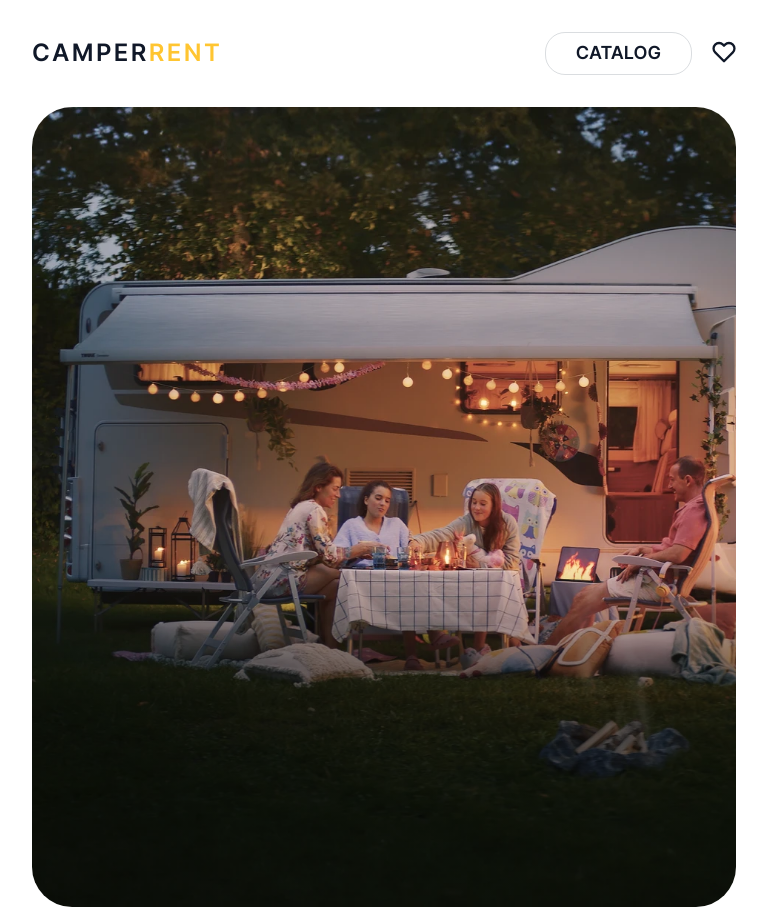
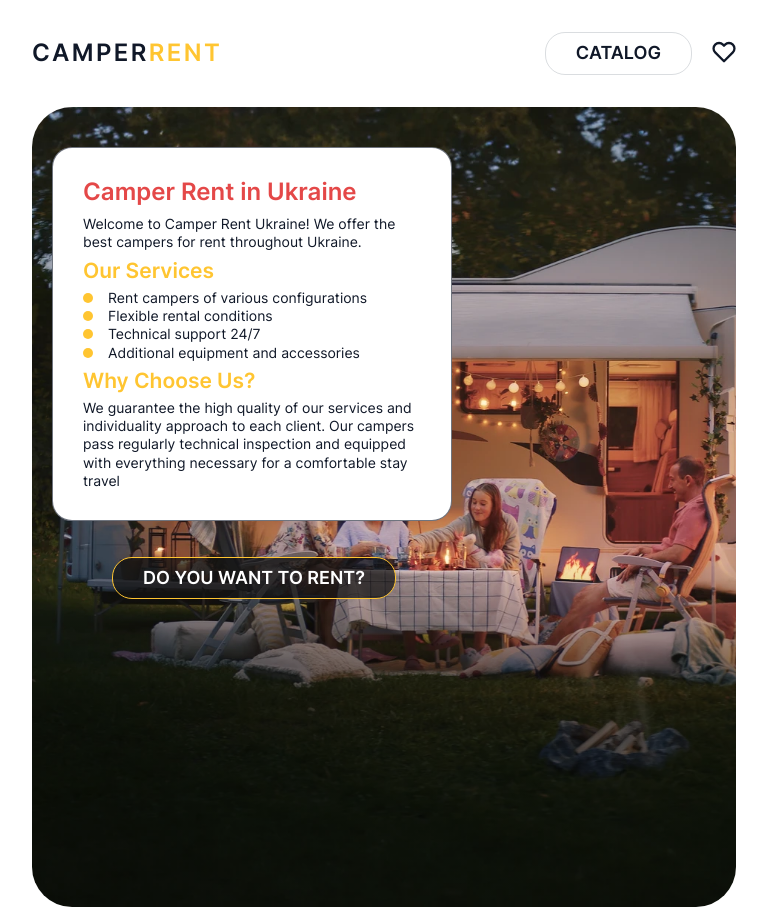
Before and after one commit to anyalenzy/rent-campers-test, a React (Vite) app: page / in a window 1280 px wide. Shown: the whole page, without its empty margins (256-1023 px from the left). Built offline with nearby package versions, Linux system fonts and the light colour scheme.

Commit message:
Done HomePage

```diff
--- /dev/null
+++ b/src/components/AboutUs/AboutUs.jsx
@@ -0,0 +1,31 @@
+import css from "./AboutUs.module.css";
+
+const AboutUs = () => {
+  return (
+    <div className={css.aboutUsContainer}>
+      <h1 className={css.aboutUsTitle}>Camper Rent in Ukraine</h1>
+      <p className={css.description}>
+        <p>
+          Welcome to Camper Rent Ukraine! We offer the best campers for rent
+          throughout Ukraine.
+        </p>
+        <h2>Our Services</h2>
+        <ul className={css.list}>
+          <li>Rent campers of various configurations</li>
+          <li>Flexible rental conditions</li>
+          <li>Technical support 24/7</li>
+          <li>Additional equipment and accessories</li>
+        </ul>
+        <h2>Why Choose Us?</h2>
+        <p>
+          We guarantee the high quality of our services and individuality
+          approach to each client. Our campers pass regularly technical
+          inspection and equipped with everything necessary for a comfortable
+          stay travel
+        </p>
+      </p>
+    </div>
+  );
+};
+
+export default AboutUs;
--- /dev/null
+++ b/src/components/AboutUs/AboutUs.module.css
@@ -0,0 +1,69 @@
+.aboutUsContainer {
+  width: 300px;
+  background-color: #fff;
+  color: var(--dark-grey);
+  border: 1px solid var(--dark-opacity);
+  border-radius: 20px;
+  padding: 20px;
+  margin-bottom: 15px;
+}
+.aboutUsTitle {
+  color: var(--red);
+  margin-bottom: 10px;
+}
+.aboutUsContainer h2 {
+  color: var(--yellow);
+}
+.description {
+  font-size: 12px;
+  gap: 3px;
+  display: flex;
+  flex-direction: column;
+  line-height: 1.3;
+}
+
+.list li {
+  position: relative;
+  padding-left: 25px;
+}
+
+.list li::before {
+  content: "";
+  position: absolute;
+  left: 0;
+  top: 50%;
+  transform: translateY(-50%);
+  width: 10px;
+  height: 10px;
+  border-radius: 50%;
+  background-color: var(--yellow);
+}
+
+@media screen and (min-width: 768px) {
+  .description {
+    font-size: 14px;
+    gap: 5px;
+    line-height: 1.3;
+  }
+  .aboutUsContainer {
+    position: absolute;
+    top: 40px;
+    left: 20px;
+    width: auto;
+    max-width: 400px;
+    min-width: 300px;
+    padding: 30px;
+  }
+}
+
+@media screen and (min-width: 1440px) {
+  .description {
+    font-size: 16px;
+    gap: 10px;
+    line-height: 1.5;
+  }
+  .aboutUsContainer {
+    top: 70px;
+    left: 50px;
+  }
+}
--- a/src/index.css
+++ b/src/index.css
@@ -24,12 +24,14 @@
 :root {
   --dark-grey: #101828;
   --dark-opacity: #10182899;
+  --black-opacity: #131313b5;
+  --light-opacity: #69646487;
   --grey: #475467;
   --red: #e44848;
   --yellow: #ffc531;
   --light-blue: #f2f4f7;
   --light-grey: #f7f7f7;
-  --animation: 150ms eas;
+  --animation: 150ms ease-in;
 }
 
 body {
--- a/src/pages/HomePage/HomePage.jsx
+++ b/src/pages/HomePage/HomePage.jsx
@@ -1,3 +1,5 @@
+import { NavLink } from "react-router-dom";
+import AboutUs from "../../components/AboutUs/AboutUs";
 import AppBar from "../../components/AppBar/AppBar";
 import Container from "../../components/Container/Container";
 import DocumentTitle from "../../components/DocumentTitle";
@@ -10,7 +12,12 @@ const HomePage = () => {
       <AppBar />
       <section className={css.homeSection}>
         <Container>
-          <div className={css.homeBg}></div>
+          <div className={css.homeBg}>
+            <AboutUs />
+            <NavLink to="/catalog" className={css.linkToCatalog}>
+              Do you want to rent?
+            </NavLink>
+          </div>
         </Container>
       </section>
     </>
--- a/src/pages/HomePage/HomePage.module.css
+++ b/src/pages/HomePage/HomePage.module.css
@@ -1,4 +1,9 @@
 .homeBg {
+  display: flex;
+  flex-direction: column;
+  align-items: center;
+  gap: 15px;
+  padding-top: 20px;
   height: 100vh;
   border-radius: 40px;
   background-image: linear-gradient(
@@ -11,3 +16,38 @@
   background-repeat: no-repeat;
   background-size: cover;
 }
+.linkToCatalog {
+  padding: 5px 15px;
+  font-size: 16px;
+  color: #fff;
+  background-color: var(--black-opacity);
+  border: 1px solid var(--yellow);
+  text-transform: uppercase;
+  border-radius: 20px;
+  font-weight: 600;
+  transition: var(--animation);
+}
+
+.linkToCatalog:hover {
+  background-color: var(--light-opacity);
+}
+@media screen and (min-width: 768px) {
+  .homeBg {
+    padding-top: 0px;
+    display: block;
+    position: relative;
+  }
+  .linkToCatalog {
+    position: absolute;
+    left: 80px;
+    top: 450px;
+    padding: 10px 30px;
+    font-size: 18px;
+  }
+}
+@media screen and (min-width: 1440px) {
+  .linkToCatalog {
+    left: 105px;
+    top: 600px;
+  }
+}
```
